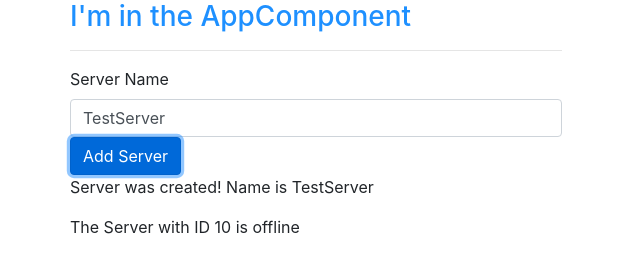
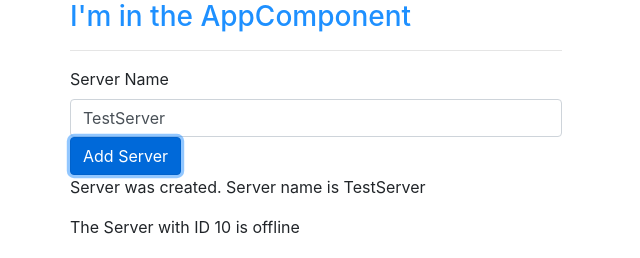
Before and after one commit to deyvidyfs/angular_study_projects, an Angular app in the folder Udemy - Academind Course Files/Section 1/my-first-app/: page / in a window 1280 px wide. Both pictures are taken after a click on the button "Add Server". Shown: the top 258 px of the page, without its empty margins (0-640 px from the left). Built offline with nearby package versions, Linux system fonts and the light colour scheme.

Commit message:
added *ngif directive

```diff
--- a/Udemy - Academind Course Files/Section 1/my-first-app/src/app/servers/servers.component.html
+++ b/Udemy - Academind Course Files/Section 1/my-first-app/src/app/servers/servers.component.html
@@ -3,17 +3,28 @@
     class="form-control"
     (input)="onUpdateServerName($event)"> -->
 
-    <input type="text"
+<input type="text"
     class="form-control"
     [(ngModel)]="serverName">
 
 <!-- <p>{{serverName}}</p> -->
- <button
+
+<button
     class='btn btn-primary'
     [disabled]='!allowNewServer'
     (click)='onCreateServer()'>Add Server</button>
 
 <!--<p>{{allowNewServer}}</p>-->
-<p>{{serverCreationStatus}}</p>
+<!-- <p>{{serverCreationStatus}}</p> -->
+
+<!--  <p *ngIf="serverCreated; else noServer">Server was created. Server name is {{serverName}} </p>
+ <ng-template #noServer>
+     <p>No server was created</p>
+</ng-template> -->
+
+<p *ngIf="serverCreated">Server was created. Server name is {{serverName}} </p>
+
+
+
 <app-server></app-server>
 <app-server></app-server>
--- a/Udemy - Academind Course Files/Section 1/my-first-app/src/app/servers/servers.component.ts
+++ b/Udemy - Academind Course Files/Section 1/my-first-app/src/app/servers/servers.component.ts
@@ -10,6 +10,7 @@
   allowNewServer = false;
   serverCreationStatus = 'No server was created!';
   serverName = 'TestServer';
+  serverCreated = false;
 
   constructor() {
 
@@ -24,6 +25,7 @@
 
   onCreateServer() {
     this.serverCreationStatus = 'Server was created! Name is ' + this.serverName;
+    this.serverCreated = true;
   }
 
   /*
```
